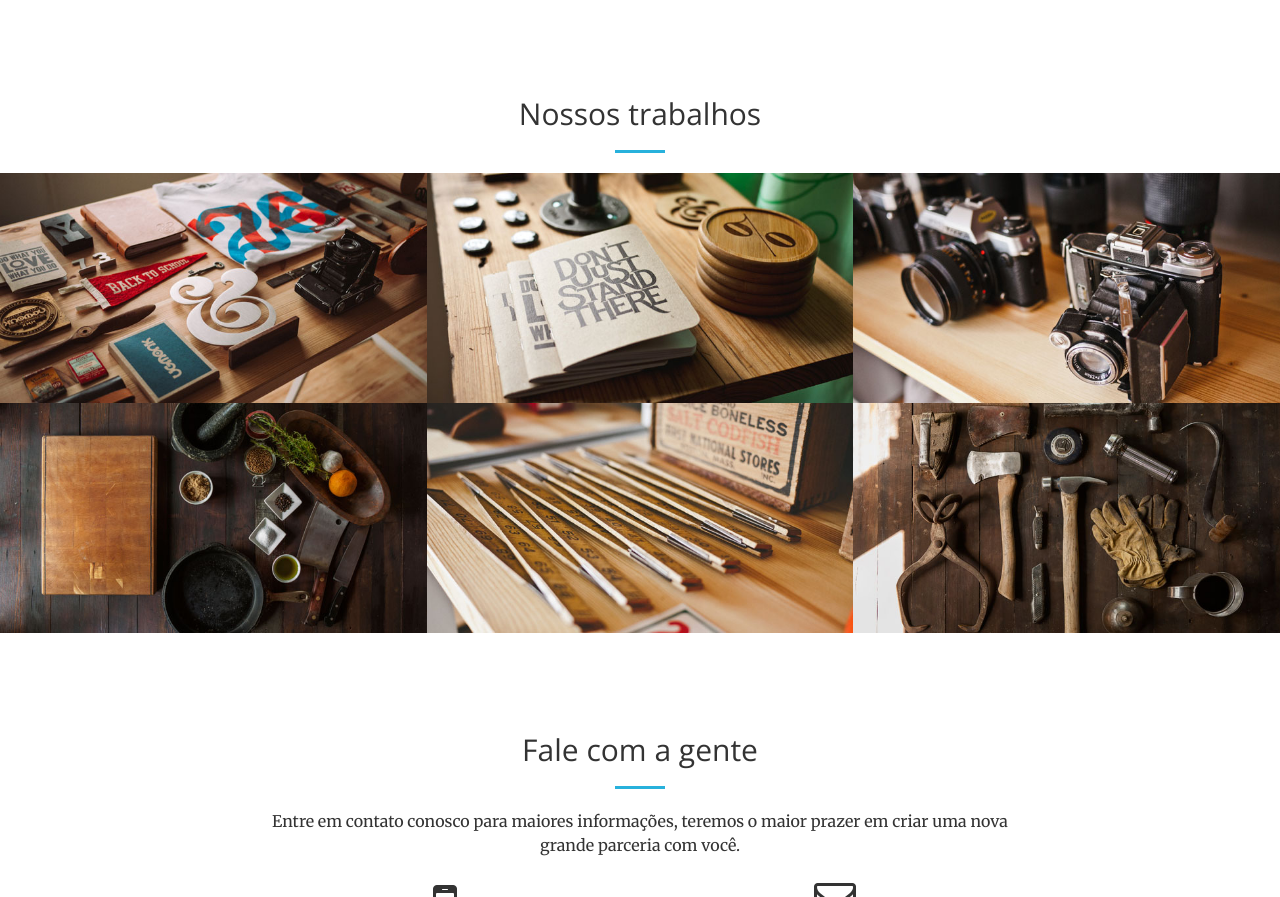
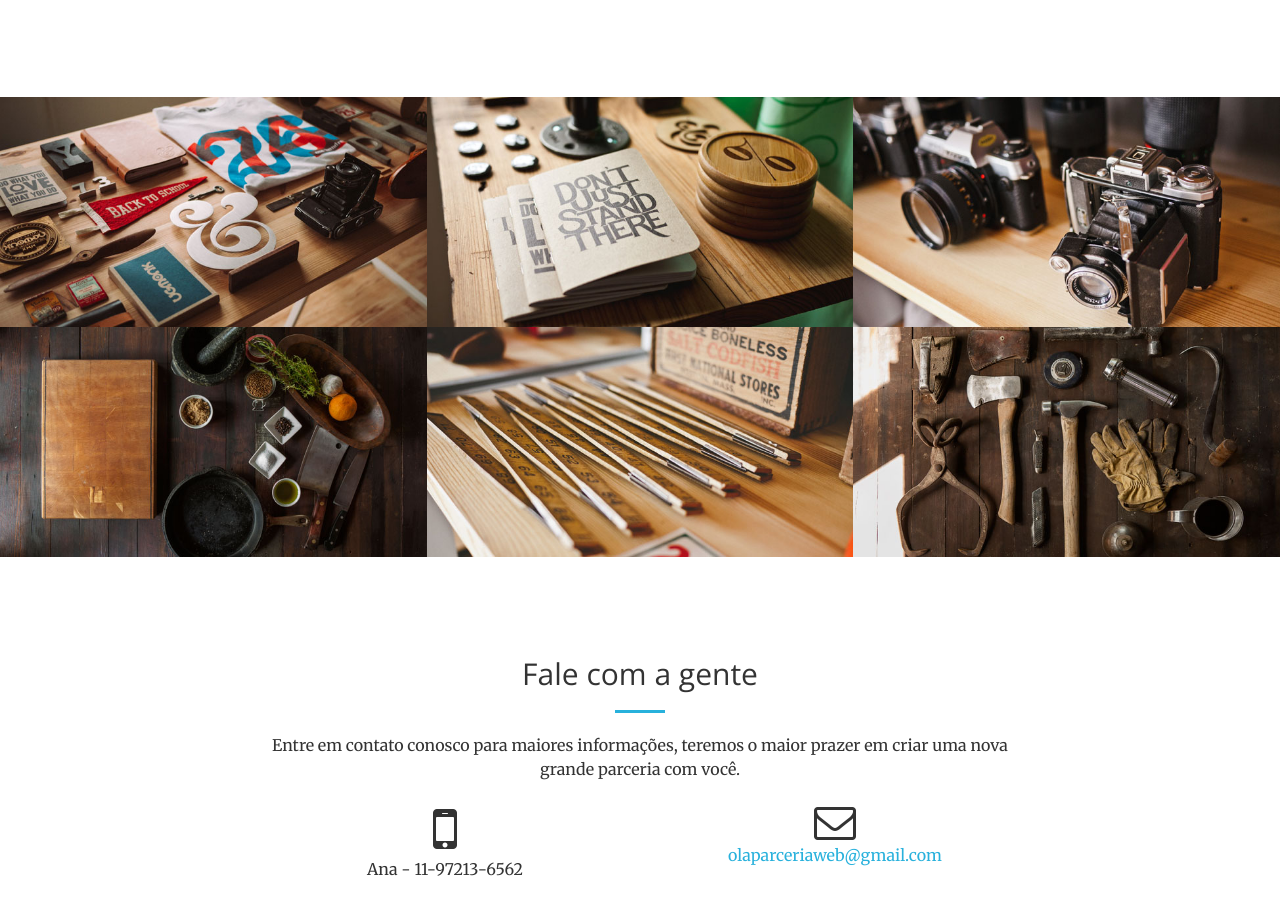
Before and after one commit to anapaulafrancisco/parceriaweb, a plain HTML site: page index.html in a window 1280 px wide. Shown: the part 1577-2474 px from the top of the page. Drawn offline with nearby package versions, Linux system fonts and the light colour scheme.

Commit message:
Create index.html

```diff
--- a/index.html
+++ b/index.html
@@ -146,15 +146,7 @@
     </section>
 
     <!--portfolio-->
-    <div class="container" id="portfolio">
-        <div class="row">
-            <div class="col-lg-12 text-center">
-                <h2 class="section-heading">Nossos trabalhos</h2>
-                <hr class="primary">
-            </div>
-        </div>
-    </div>
-    <section class="no-padding">
+    <section class="no-padding" id="portfolio">
         <div class="container-fluid">
             <div class="row no-gutter popup-gallery">
                 <div class="col-lg-4 col-sm-6">
```
